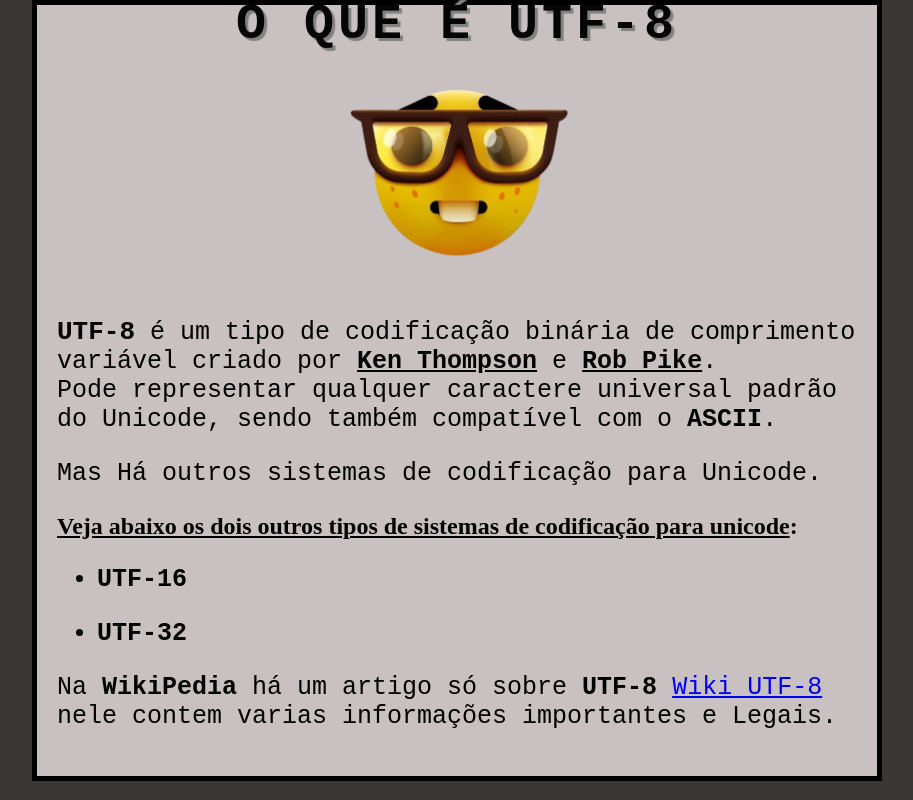
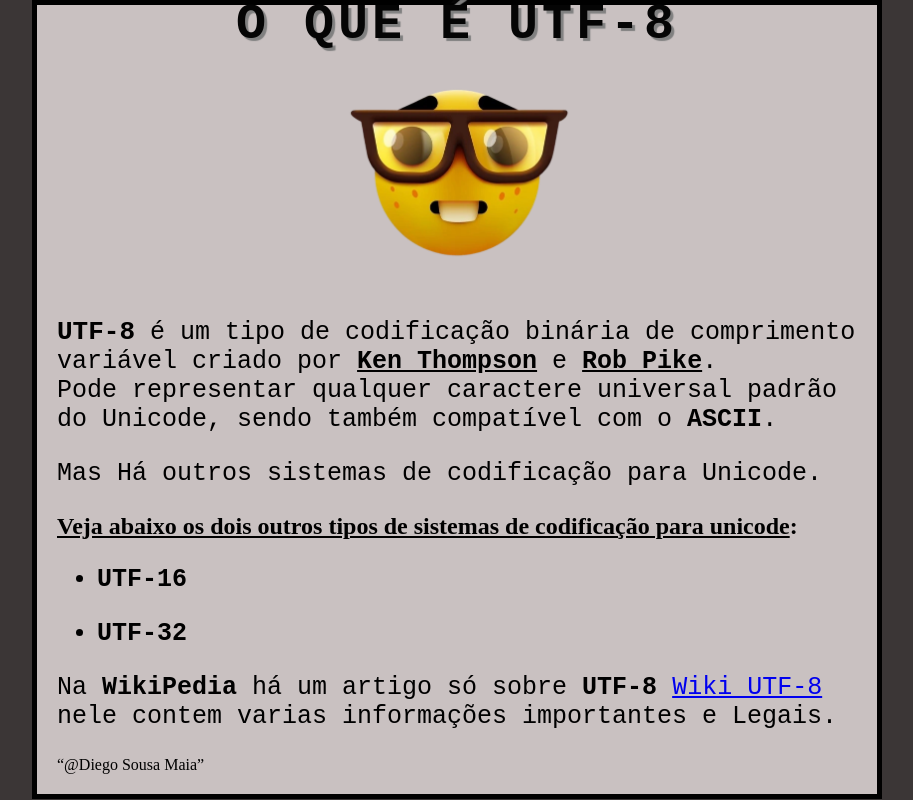
Before and after one commit to DiSouMaia/UTF-8, a plain HTML site: page index.html in a window 1280 px wide. Shown: the whole page, without its empty margins (183-1096 px from the left). Drawn offline with Linux system fonts and the light colour scheme.

Commit message:
Update index.html

```diff
--- a/index.html
+++ b/index.html
@@ -22,5 +22,6 @@ sendo também compatível com o <b>ASCII</b>.</p>
 </div>
 <p>Na <b>WikiPedia</b> há um artigo só sobre <strong>UTF-8</strong> <a href='https://pt.wikipedia.org/wiki/UTF-8' target='_blank'>Wiki UTF-8</a> nele contem varias informações importantes
 e Legais.</p>
+  <q>@Diego Sousa Maia</q>
 </body>
 </html>
```
